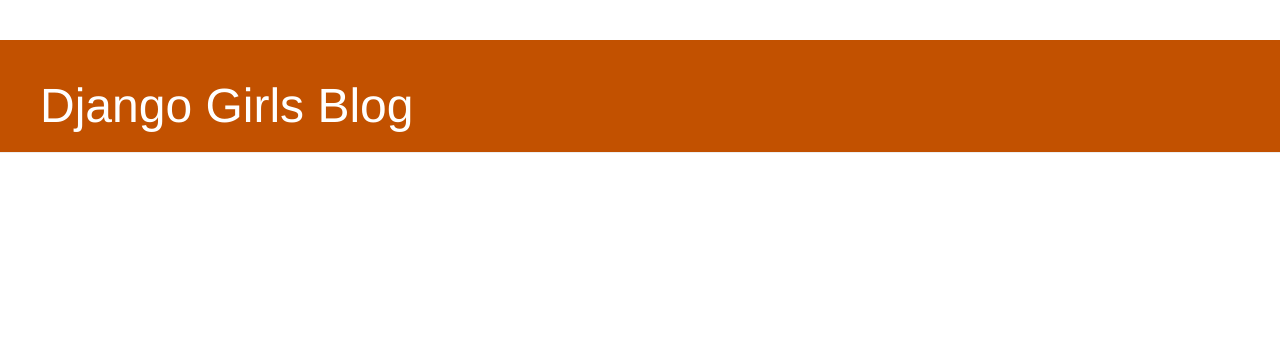
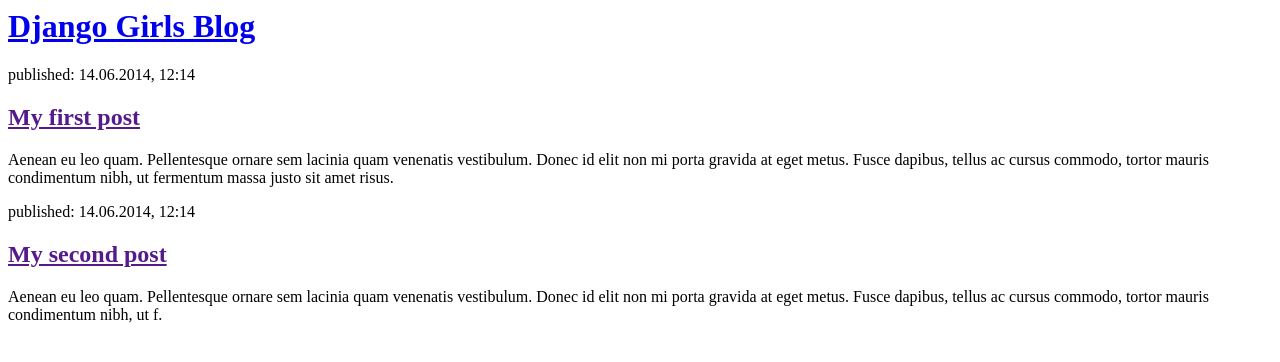
Before and after one commit to Pannaga01/my-first-blog, a Django app: page / in a window 1280 px wide. Shown: the top 362 px of the page. Run offline with Django 3.2, Linux system fonts and the light colour scheme; data that the repository does not hold is empty; some libraries are stand-ins or nearby versions.

Commit message:
Changes to post_list

```diff
--- a/blog/templates/blog/post_list.html
+++ b/blog/templates/blog/post_list.html
@@ -1,27 +1,22 @@
-{% load static %}
-
 <html>
     <head>
         <title>Django Girls blog</title>
-	<link rel="stylesheet" href="{% static 'css/blog.css' %}">
-	<link rel="stylesheet" href="//maxcdn.bootstrapcdn.com/bootstrap/3.2.0/css/bootstrap.min.css">
-        <link rel="stylesheet" href="//maxcdn.bootstrapcdn.com/bootstrap/3.2.0/css/bootstrap-theme.min.css">
     </head>
+    <body>
+        <div>
+            <h1><a href="/">Django Girls Blog</a></h1>
+        </div>
 
-	<body>
-        <div class="page-header">
-    <h1><a href="/">Django Girls Blog</a></h1>
-</div>
+        <div>
+            <p>published: 14.06.2014, 12:14</p>
+            <h2><a href="">My first post</a></h2>
+            <p>Aenean eu leo quam. Pellentesque ornare sem lacinia quam venenatis vestibulum. Donec id elit non mi porta gravida at eget metus. Fusce dapibus, tellus ac cursus commodo, tortor mauris condimentum nibh, ut fermentum massa justo sit amet risus.</p>
+        </div>
 
-<div class="content container">
-    <div class="row">
-        <div class="col-md-8">
-{% for post in posts %}
-    <div class="post">
-        <p>published: {{ post.published_date }}</p>
-        <h2><a href="">{{ post.title }}</a></h2>
-        <p>{{ post.text|linebreaksbr }}</p>
-    </div>
-{% endfor %}
+        <div>
+            <p>published: 14.06.2014, 12:14</p>
+            <h2><a href="">My second post</a></h2>
+            <p>Aenean eu leo quam. Pellentesque ornare sem lacinia quam venenatis vestibulum. Donec id elit non mi porta gravida at eget metus. Fusce dapibus, tellus ac cursus commodo, tortor mauris condimentum nibh, ut f.</p>
+        </div>
     </body>
 </html>
```
